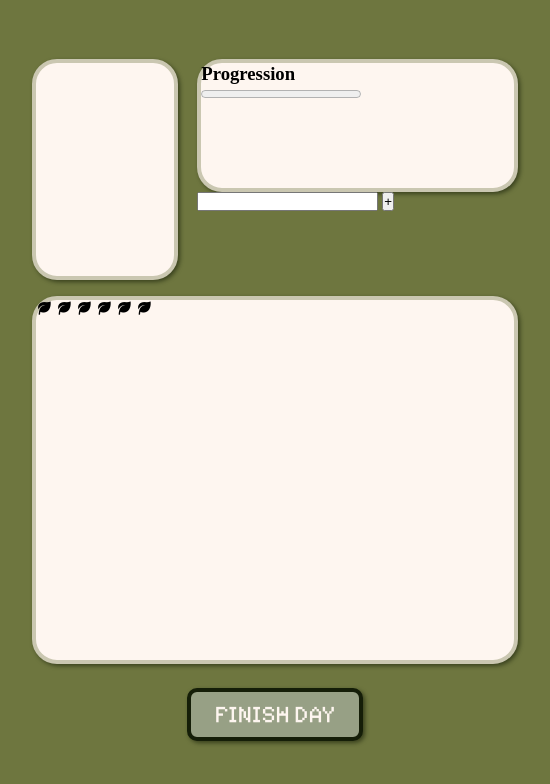
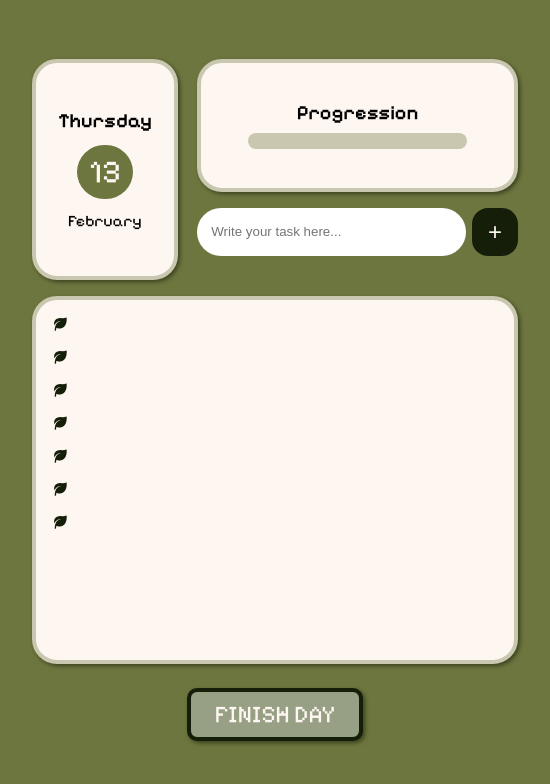
Before and after one commit to sahithigundu17/TODO-LIST, an Electron app: page dashboard.html in a window 550 px wide. Drawn offline with nearby package versions, Linux system fonts and the light colour scheme; a web font is replaced by a local one.

Commit message:
started to-do list JS

```diff
--- a/dashboard.html
+++ b/dashboard.html
@@ -6,20 +6,16 @@
 
     <link href='https://unpkg.com/boxicons@2.1.4/css/boxicons.min.css' rel='stylesheet'>
     <link rel="stylesheet" href="styles.css">
-    <script src="dashboard.js"></script>
-    <title>Green Productive</title>
+
+    <title>Green Productivity</title>
 </head>
 <body>
     <div class="dashDiv">
         <div class="top-section">
             <div class="datetime">
-                <p>
-                    <span id="day"></span>
-                    <br>
-                    <span id="number"></span>
-                    <br>
-                    <span id="month"></span>
-                </p>
+                <span id="day"></span>
+                <span id="number"></span>
+                <span id="month"></span>
             </div>
 
             <div class="right-section">
@@ -29,27 +25,51 @@
                 </div>
 
                 <div class="add-task">
-                    <input id="writ-task" type="text">
+                    <input id="write-task" type="text" size="28" placeholder="Write your task here..." >
                     <button id="add-btn">+</button>
                 </div>
             </div>
         </div>
 
         <div class="bottom-section">
-            <label for="task1"><i class='bx bxs-leaf'></i></label>
-            <label for="task2"><i class='bx bxs-leaf'></i></label>
-            <label for="task3"><i class='bx bxs-leaf'></i></label>
-            <label for="task4"><i class='bx bxs-leaf'></i></label>
-            <label for="task5"><i class='bx bxs-leaf'></i></label>
-            <label for="task5"><i class='bx bxs-leaf'></i></label>
+            <p id="task1">
+                <i class='bx bxs-leaf'></i>
+                <span id="text-task-1"></span>
+            </p>
+
+            <p id="task2">
+                <i class='bx bxs-leaf'></i>
+                <span id="text-task-2"></span>
+            </p>
+
+            <p id="task3">
+                <i class='bx bxs-leaf'></i>
+                <span id="text-task-3"></span>
+            </p>
+
+            <p id="task4">
+                <i class='bx bxs-leaf'></i>
+                <span id="text-task-4"></span>
+            </p>
+
+            <p id="task5">
+                <i class='bx bxs-leaf'></i>
+                <span id="text-task-5"></span>
+            </p>
+
+            <p id="task6">
+                <i class='bx bxs-leaf'></i>
+                <span id="text-task-6"></span>
+            </p>
+
+            <p id="task7">
+                <i class='bx bxs-leaf'></i>
+                <span id="text-task-7"></span>
+            </p>
         </div>
         <button id="finish-btn">FINISH DAY</button>
     </div>
 
-    <script>
-        const startBtn = document.querySelector(".start-btn");
-
-        startBtn.addEventListener("click", () => {window.electronAPI.loadPage("dashboard.html");})
-    </script>
+    <script src="dashboard.js"></script>
 </body>
 </html>
--- a/dashboard.js
+++ b/dashboard.js
@@ -4,3 +4,47 @@ const month = ["January", "February", "March", "April", "May", "June", "July", "
 const displayWeekDay = document.getElementById("day")
 const displayDayNb = document.getElementById("number")
 const displayMonth = document.getElementById("month")
+
+const day = new Date()
+let todayName = day.getDay()
+let todayNumber = day.getDate()
+let todayMonth = day.getMonth()
+
+displayWeekDay.innerHTML = weekday[todayName]
+displayDayNb.innerHTML = todayNumber
+displayMonth.innerHTML = month[todayMonth]
+
+const addTaskBtn = document.getElementById("add-btn")
+const inputTask = document.getElementById("write-task")
+let taskList = [];
+const taskSpans = [];
+
+for (let i = 1; i <= 7; i++) {
+    let taskSpan = document.getElementById("text-task-" + i);
+    if (taskSpan) {
+        taskSpans.push(taskSpan);
+    }
+}
+
+addTaskBtn.addEventListener("click", () => {
+    if (inputTask.value.trim() === "") {
+        console.warn("Please enter a task before adding to the list.");
+    } else if (taskList.length >= 7) {
+        console.warn("Task list is full. You can only add up to 7 tasks.");
+    } else {
+        taskList.push(inputTask.value);
+        updateTaskDisplay(); //Update spans with new task list
+        inputTask.value = ""; //Clear input field
+
+    }
+});
+
+function updateTaskDisplay() {
+    for (let i = 0; i < taskSpans.length; i++) {
+        if (taskList[i]) {
+            taskSpans[i].textContent = taskList[i];
+        } else {
+            taskSpans[i].textContent = "";
+        }
+    }
+}
--- a/main.js
+++ b/main.js
@@ -17,7 +17,7 @@ function createWindow() {
 
   win.removeMenu();
   win.loadFile("index.html");
-  //win.webContents.openDevTools();
+  win.webContents.openDevTools();
 
   ipcMain.on("load-page", (event, page) => {
     win.loadFile(page);
--- a/styles.css
+++ b/styles.css
@@ -88,6 +88,29 @@ body {
     border: 4px solid #CAC7B1;
     border-radius: 25px;
     box-shadow: 2px 2px 4px rgba(21, 30, 8, 0.6);
+    text-align: center;
+    justify-content: center;
+    align-items: center;
+    display: flex;
+    flex-direction: column;
+    gap: 12px;
+}
+#day {
+    font-family: 'Pixelify Sans';
+    font-size: 20px;
+    font-weight: 600;
+}
+#number {
+    font-family: 'Pixelify Sans';
+    font-size: 32px;
+    color: #FEF6F0;
+    background-color: #6E763F;
+    padding: 8px 12px;
+    border-radius: 50px;
+}
+#month {
+    font-family: 'Pixelify Sans';
+    font-size: 16px;
 }
 
 .right-section {
@@ -103,9 +126,61 @@ body {
     border: 4px solid #CAC7B1;
     border-radius: 25px;
     box-shadow: 2px 2px 4px rgba(21, 30, 8, 0.6);
+    text-align: center;
+    justify-content: center;
+    align-items: center;
+    display: flex;
+    flex-direction: column;
+}
+.progression h3 {
+    font-family: 'Pixelify Sans';
+    font-size: 20px;
+    margin-bottom: 8px;
+    font-weight: 600;
+}
+#progress-bar {
+    appearance: none;
+    height: 16px;
+    width: 70%;
+    border-radius: 10px;
+}
+#progress-bar::-webkit-progress-bar {
+    background-color: #CAC7B1;
+    border-radius: 10px;
+}
+#progress-bar::-webkit-progress-value {
+    background-color: #6E763F;
+    border-radius: 10px;
+}
+
+.add-task {
+    display: flex;
+    flex-direction: row;
+    margin-top: 16px;
+    justify-content: space-between;
+}
+.add-task input {
+    outline: none;
+    border: none;
+    padding: 14px;
+    border-radius: 50px;
+}
+.add-task button {
+    font-size: 24px;
+    color: #FEF6F0;
+    background-color: #151E08;
+    padding: 10px 16px;
+    outline: none;
+    border: none;
+    border-radius: 16px;
+}
+#add-btn {
+    cursor: pointer;
 }
 
 .bottom-section {
+    display: flex;
+    flex-direction: column;
     width: 100%;
     height: 50%;
     background-color: #FEF6F0;
@@ -113,6 +188,16 @@ body {
     border-radius: 25px;
     box-shadow: 2px 2px 4px rgba(21, 30, 8, 0.6);
     margin-bottom: 24px;
+    padding: 16px;
+    gap: 14px;
+}
+.bottom-section .bx {
+    color: #151E08;
+    margin-right: 16px;
+}
+.bottom-section p span {
+    font-family: 'Pixelify Sans';
+    color: #151E08;
 }
 
 #finish-btn {
```
Also changed, not shown: index.html (+2 -2 lines).
